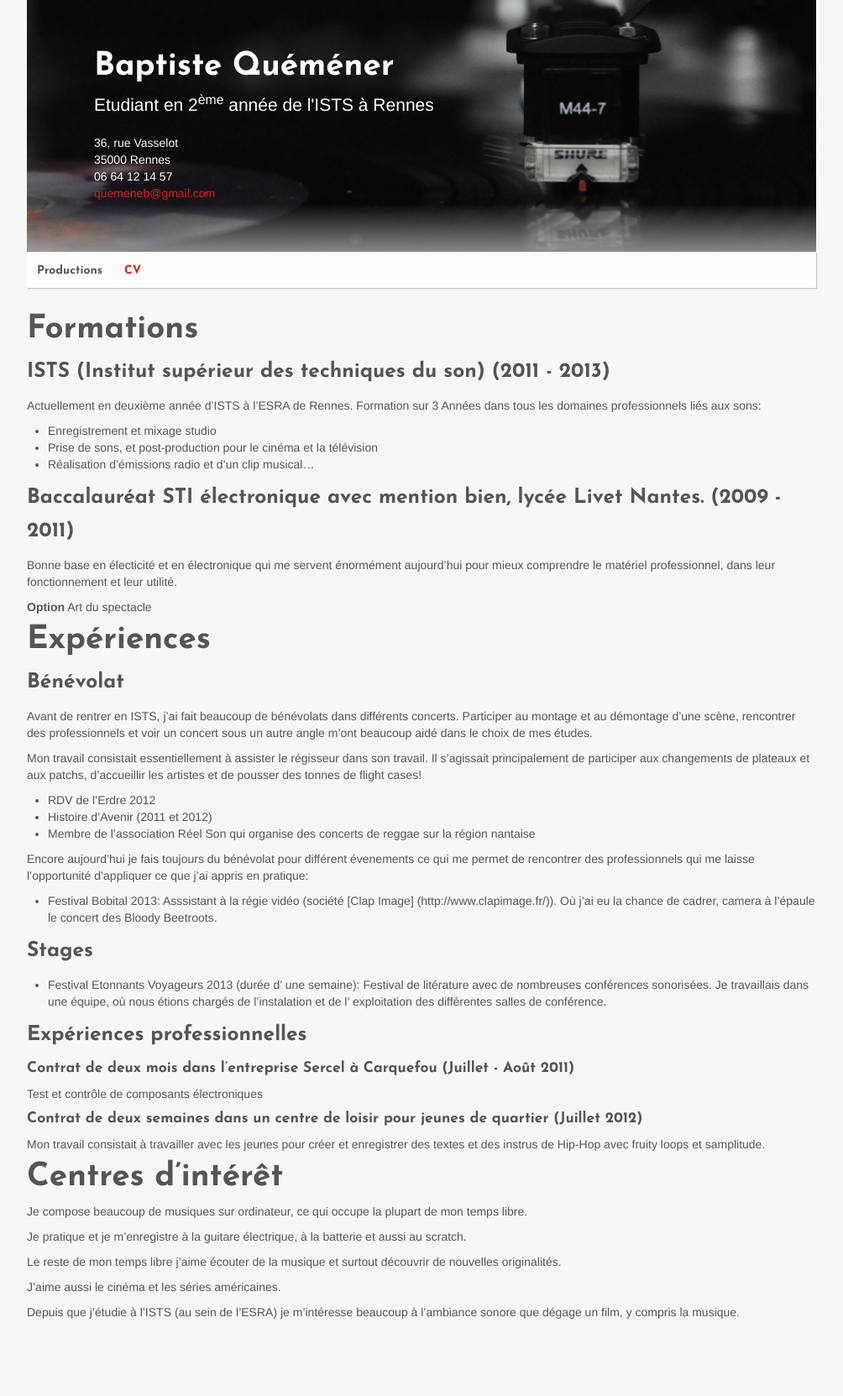
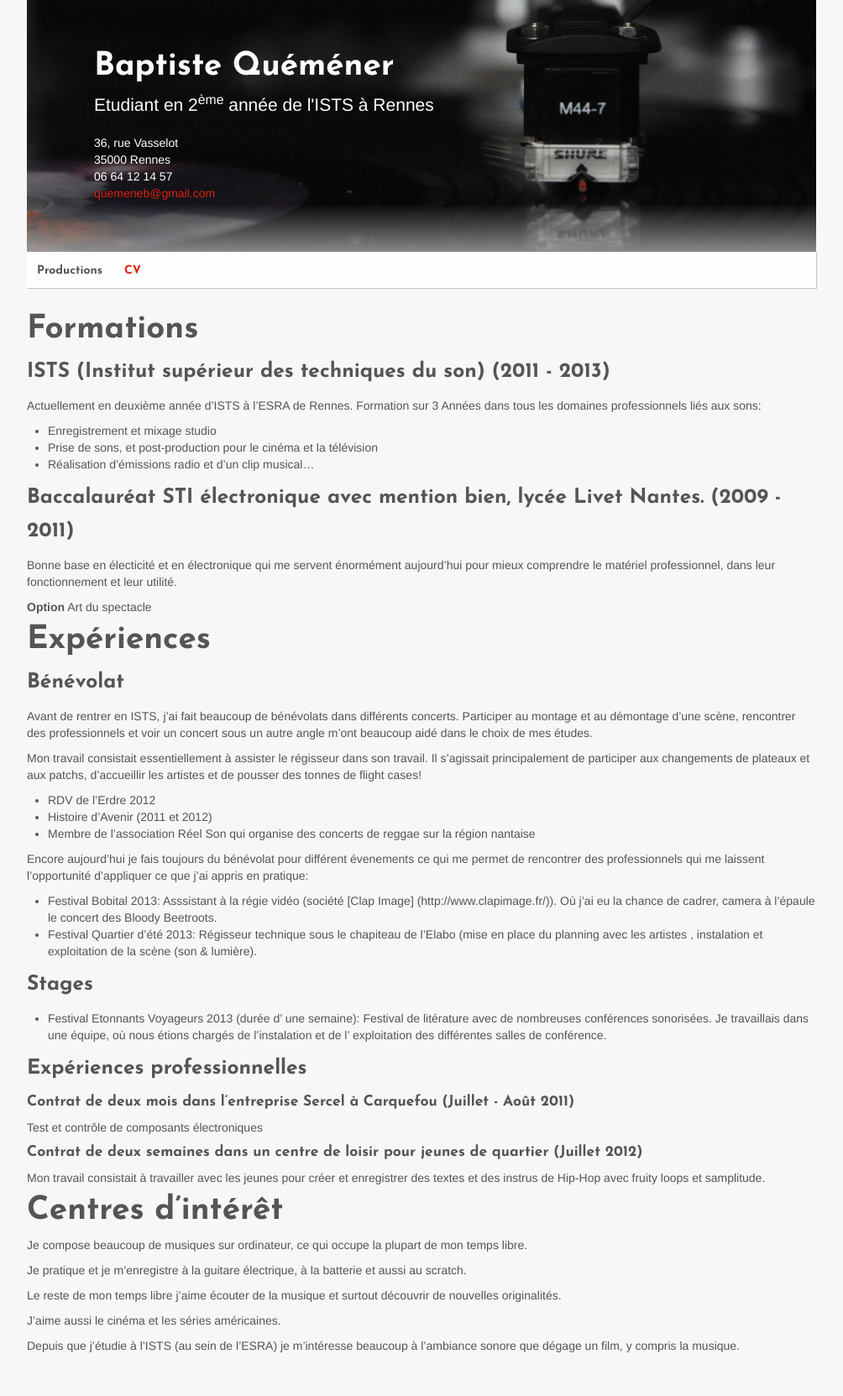
Before and after one commit to Baptisteq/baptisteq.github.com, a Jekyll site: the page built from cv.md, in a window 1280 px wide. Shown: the whole page at 84% size, without its empty margins (138-1142 px from the left). Built offline with Jekyll 4.4.1, drawn with Linux system fonts in a browser that asks for light colours; before the commit the page ends 1623 px from its top, so only the background shows below that.

Commit message:
Update cv.md

```diff
--- a/cv.md
+++ b/cv.md
@@ -34,9 +34,11 @@ d'accueillir les artistes et de pousser des tonnes de flight cases!
 - Histoire d'Avenir (2011 et 2012)
 - Membre de l'association Réel Son qui organise des concerts de reggae sur la région nantaise
 
-Encore aujourd'hui je fais toujours du bénévolat pour différent évenements ce qui me permet de rencontrer des professionnels qui me laisse l'opportunité d'appliquer ce que j'ai appris en pratique:
+Encore aujourd'hui je fais toujours du bénévolat pour différent évenements ce qui me permet de rencontrer des professionnels qui me laissent l'opportunité d'appliquer ce que j'ai appris en pratique:
 
 - Festival Bobital 2013: Asssistant à la régie vidéo (société [Clap Image] (http://www.clapimage.fr/)). Où j'ai eu la chance de cadrer, camera à l'épaule le concert des Bloody Beetroots.
+- Festival Quartier d'été 2013: Régisseur technique sous le chapiteau de l'Elabo (mise en place du planning avec les artistes , instalation et exploitation de la scène (son & lumière).
+
 
 ### Stages
 - Festival Etonnants Voyageurs 2013 (durée d' une semaine): Festival de litérature avec de nombreuses conférences sonorisées. Je travaillais dans une équipe, où nous étions chargés de l'instalation et de l' exploitation des différentes salles de conférence.
```
